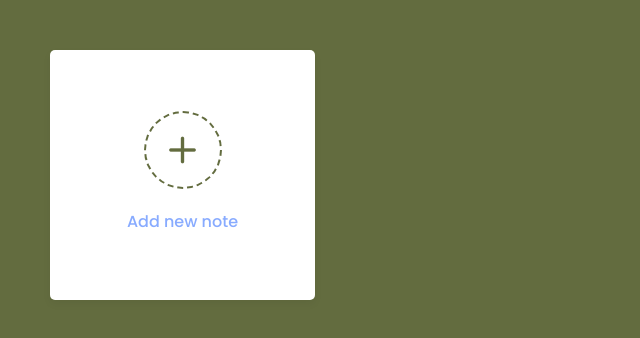
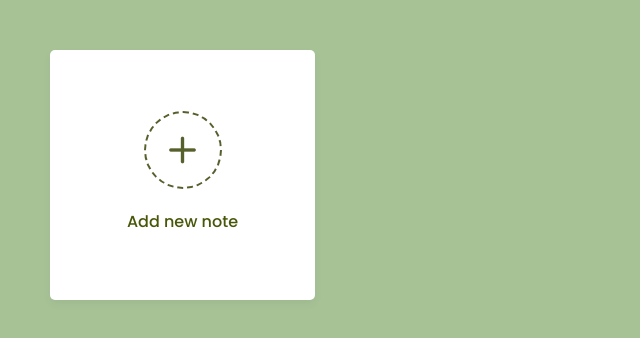
Before and after one commit to ArielleA09/Front-End-Fund, a plain HTML site: page JS Notes/index.html in a window 1280 px wide. Shown: the whole page, without its empty margins (0-640 px from the left). Drawn offline with nearby package versions, Linux system fonts and the light colour scheme.

Commit message:
Update style.css

```diff
--- a/JS Notes/style.css
+++ b/JS Notes/style.css
@@ -7,7 +7,7 @@
   font-family: 'Poppins', sans-serif;
 }
 body{
-  background: #636C3F;
+  background: #A7C396;
 }
 ::selection{
   color: #fff;
@@ -41,14 +41,14 @@ body{
 .add-box .icon{
   height: 78px;
   width: 78px;
-  color: #636C3F;
+  color: #55602D;
   font-size: 40px;
   border-radius: 50%;
   justify-content: center;
-  border: 2px dashed #636C3F;
+  border: 2px dashed #55602D;
 }
 .add-box p{
-  color: #88ABFF;
+  color: #475709;
   font-weight: 500;
   margin-top: 20px;
 }
@@ -228,7 +228,7 @@ form button{
   cursor: pointer;
   font-size: 17px;
   border-radius: 4px;
-  background: #6A93F8;
+  background: #475709;
 }
 
 @media (max-width: 660px){
```
